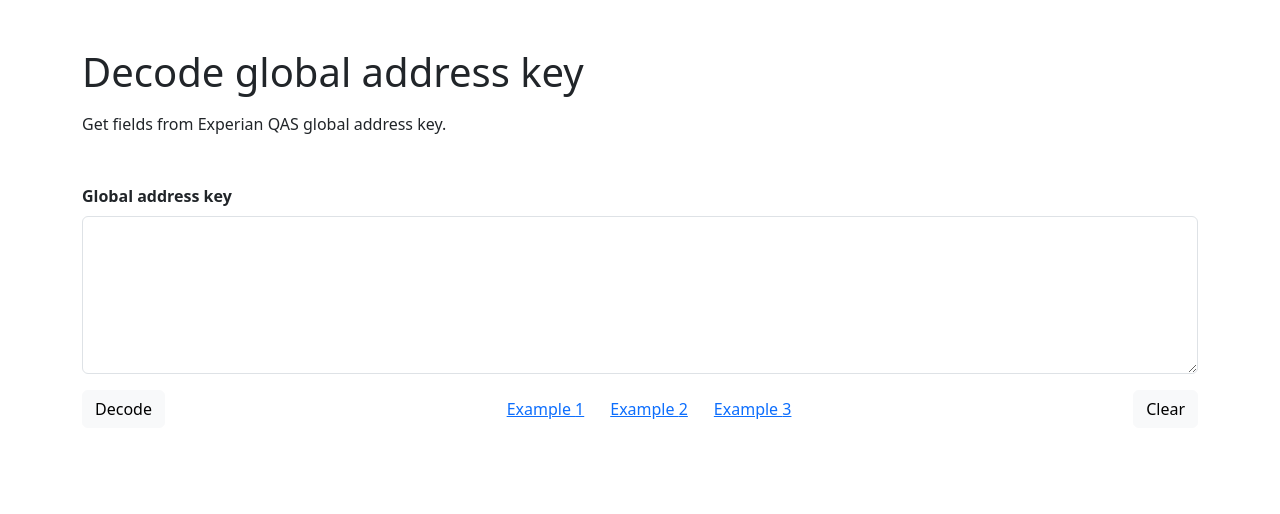
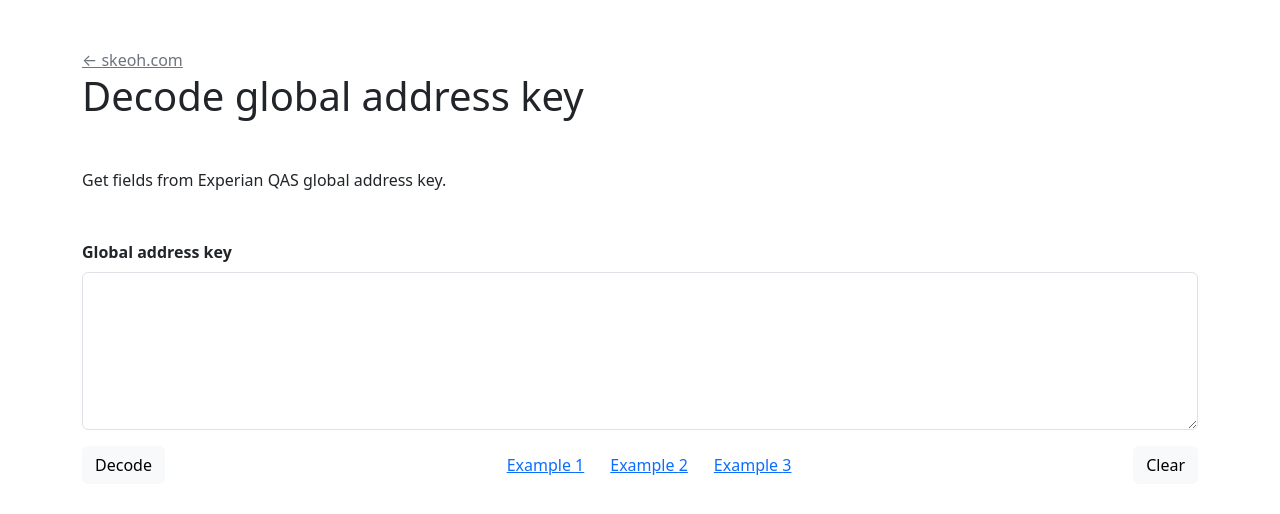
Before and after one commit to j-/global-address-key, a React (Vite) app: page / in a window 1280 px wide. Shown: the top 514 px of the page. Built offline with nearby package versions, Linux system fonts and the light colour scheme.

Commit message:
Add analytics and linkback

```diff
--- a/index.html
+++ b/index.html
@@ -39,6 +39,16 @@
     To create a production bundle, use `npm run build` or `yarn build`.
   -->
   <script type="module" src="/src/index.tsx"></script>
+  <!-- Google tag (gtag.js) -->
+  <script async src="https://www.googletagmanager.com/gtag/js?id=G-NBM5WJ4ZPJ"></script>
+  <script>
+    window.dataLayer = window.dataLayer || [];
+    function gtag(){dataLayer.push(arguments);}
+    gtag('js', new Date());
+
+    gtag('config', 'G-NBM5WJ4ZPJ');
+  </script>
+  <script defer src="https://skeoh-umami.fly.dev/script.js" data-website-id="e4135b07-45fb-4b7f-b149-17f22b663d27"></script>
 </body>
 
 </html>
--- a/src/App.tsx
+++ b/src/App.tsx
@@ -61,7 +61,9 @@ const App: React.FC = () => {
 
   return (
     <div className="App container my-5">
-      <h1 className="my-3">Decode global address key</h1>
+      <a href="https://skeoh.com/" className="text-secondary">&larr; skeoh.com</a>
+      <h1 className="mb-5">Decode global address key</h1>
+
       <p className="my-3">Get fields from Experian QAS global address key.</p>
 
       <form className="my-5" onSubmit={handleFormSubmit} onReset={handleFormReset}>
```
